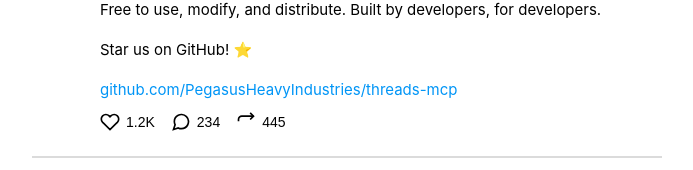
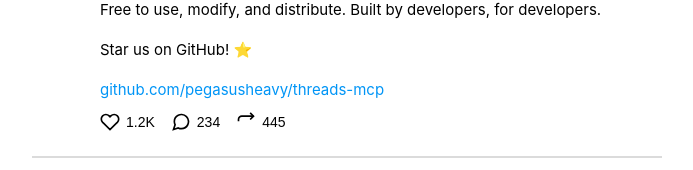
Before and after one commit to pegasusheavy/threads-mcp, a website: page docs/index.html in a window 1280 px wide. Shown: the part 2654-2824 px from the top of the page, without its empty margins (293-986 px from the left). Drawn offline with Linux system fonts and the light colour scheme.

Commit message:
fix: correct GitHub repository owner to pegasusheavy in all URLs

```diff
--- a/docs/index.html
+++ b/docs/index.html
@@ -48,7 +48,7 @@
     <meta name="schema:offers" content="Free, Open Source, MIT License">
 
     <!-- GitHub & Repository Info -->
-    <meta name="github:repo" content="PegasusHeavyIndustries/threads-mcp">
+    <meta name="github:repo" content="pegasusheavy/threads-mcp">
 
     <!-- Structured Data for AI -->
     <script type="application/ld+json">
@@ -337,10 +337,10 @@
 Look for the 🔌 icon in Claude to confirm the MCP server is connected.
 
 That's it! Start chatting with Claude about your Threads! 🎉</div>
-                        <a href="https://github.com/PegasusHeavyIndustries/threads-mcp" class="thread-cta" target="_blank" rel="noopener">
+                        <a href="https://github.com/pegasusheavy/threads-mcp" class="thread-cta" target="_blank" rel="noopener">
                             View on GitHub →
                         </a>
-                        <a href="https://github.com/PegasusHeavyIndustries/threads-mcp#installation" class="thread-cta secondary">
+                        <a href="https://github.com/pegasusheavy/threads-mcp#installation" class="thread-cta secondary">
                             Read Docs
                         </a>
                         <div class="thread-actions">
@@ -487,7 +487,7 @@
 
 Star us on GitHub! ⭐
 
-<a href="https://github.com/PegasusHeavyIndustries/threads-mcp" class="thread-link">github.com/PegasusHeavyIndustries/threads-mcp</a></div>
+<a href="https://github.com/pegasusheavy/threads-mcp" class="thread-link">github.com/pegasusheavy/threads-mcp</a></div>
                         <div class="thread-actions">
                             <button class="thread-action">
                                 <svg viewBox="0 0 24 24" fill="none" stroke="currentColor">
@@ -517,10 +517,10 @@
         <!-- Footer -->
         <footer class="threads-footer" role="contentinfo">
             <div>
-                <a href="https://github.com/PegasusHeavyIndustries/threads-mcp">GitHub</a>
-                <a href="https://github.com/PegasusHeavyIndustries/threads-mcp/blob/main/README.md">Docs</a>
+                <a href="https://github.com/pegasusheavy/threads-mcp">GitHub</a>
+                <a href="https://github.com/pegasusheavy/threads-mcp/blob/main/README.md">Docs</a>
                 <a href="changelog.html">Changelog</a>
-                <a href="https://github.com/PegasusHeavyIndustries/threads-mcp/blob/main/LICENSE">License</a>
+                <a href="https://github.com/pegasusheavy/threads-mcp/blob/main/LICENSE">License</a>
             </div>
             <div style="margin-top: 16px;">
                 © 2025 Pegasus Heavy Industries LLC · MIT License
```
